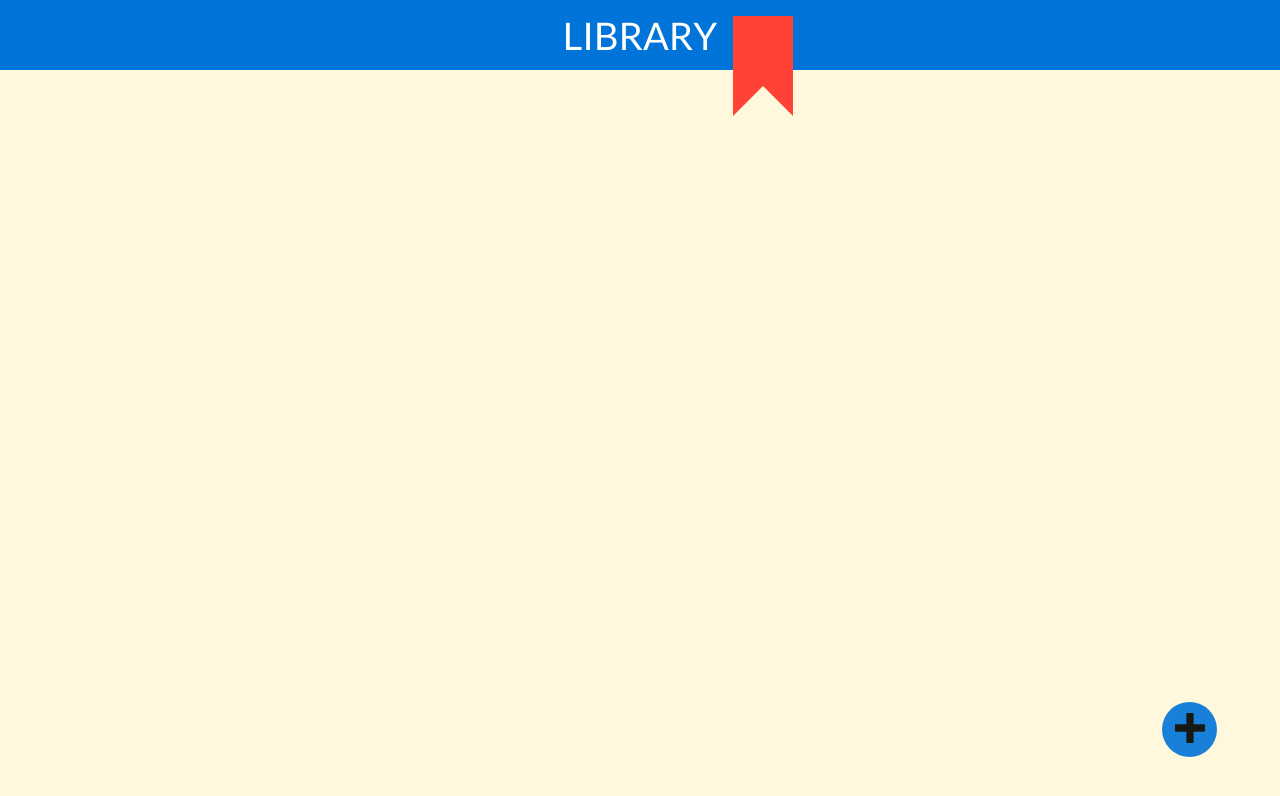
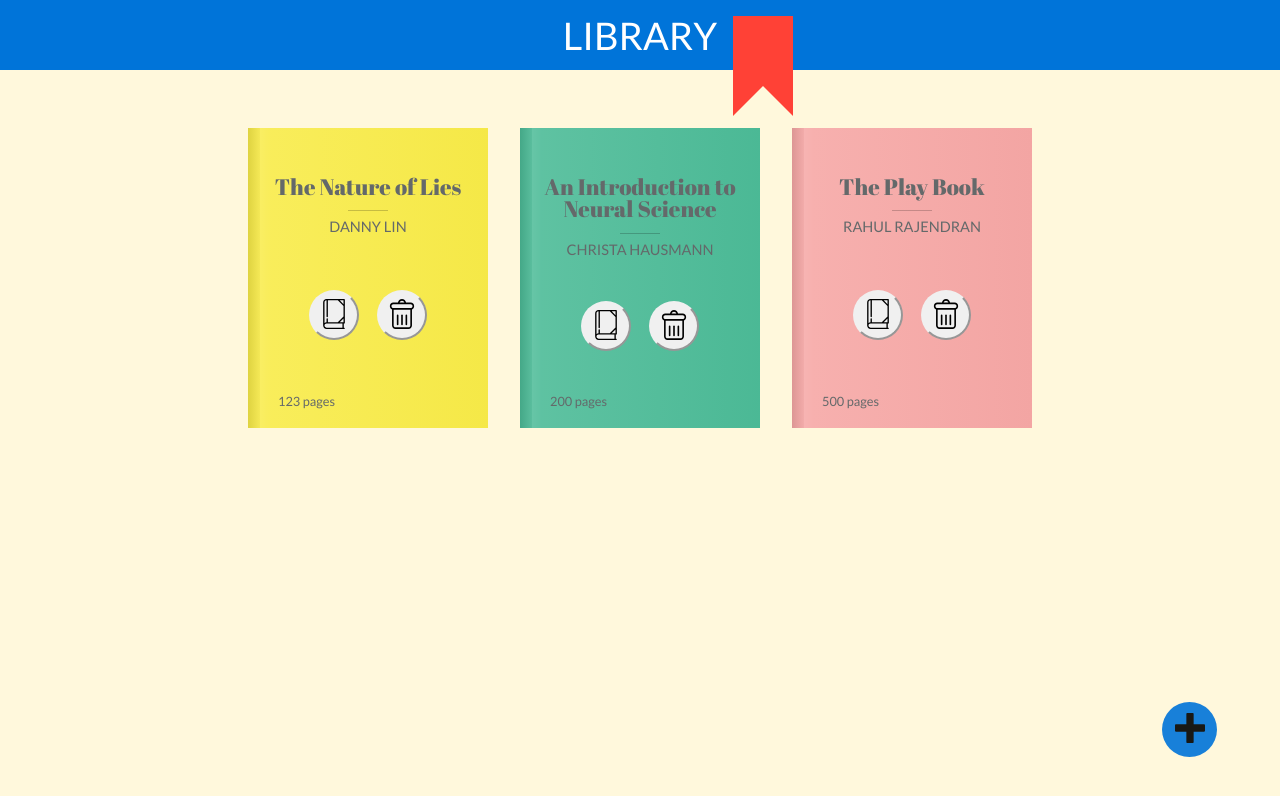
Before and after one commit to JoeDravarol/library, a plain HTML site: page index.html in a window 1280 px wide. Drawn offline with Linux system fonts and the light colour scheme.

Commit message:
Add display books script

```diff
--- a/script.js
+++ b/script.js
@@ -1,7 +1,10 @@
-let myLibrary = [];
+let myLibrary = [new Book("The Nature of Lies", "Danny Lin", "123"), new Book("An Introduction to Neural Science", "Christa Hausmann", "200"), new Book("The Play Book", "Rahul Rajendran", "500")];
 const bookColors = ["yellow", "teal", "pink", "beige", "light-blue", "grey", "light-beige", "light-grey"]
 
 const eventHandlers = {
+  library: {
+    mainContainer: document.querySelector('main')
+  },
   form: {
     modalBtn: document.getElementById('open-form'),
     modalForm: document.querySelector('.form-overlay'),
@@ -21,6 +24,7 @@ function addBookToLibrary(title, author, pages) {
   let book = new Book(title, author, pages)
 
   myLibrary.push(book);
+  renderLibrary();
 };
 
 const toggleFormModal = () => {
@@ -73,3 +77,45 @@ document.querySelector('form').addEventListener('submit', (e) => {
   addBookToLibrary(title, author, pages);
   toggleFormModal();
 });
+
+const renderLibrary = () => {
+  const mainContainer = eventHandlers.library.mainContainer;
+  let colorIndex = 0;
+
+  while(mainContainer.firstChild) {
+    mainContainer.removeChild(mainContainer.firstChild);
+  }
+
+  myLibrary.forEach((book, index) => {
+    mainContainer.insertAdjacentHTML("beforeend", `
+      <div class="book-cover ${bookColors[colorIndex]}" data-index="${index}">
+        <div class="cover-info">
+          <h2>
+            ${book.title}
+            <span>${book.author}</span>
+          </h2>
+
+          <div class="btn-container">
+            <button id="read-status" class="btn btn-read" tooltip="Book Not Read" data-read="${book.read}}">
+              <img src="./assets/images/closed-book.svg" alt="Closed book icon">
+            </button>
+
+            <button id="remove-book" class="btn btn-delete" tooltip="Remove Book">
+              <img src="./assets/images/delete.svg" alt="Delete icon">
+            </button>
+          </div>
+
+          <p>${book.pages} pages</p>
+        </div>
+      </div>
+      `);
+      if (colorIndex < bookColors.length - 1) {
+        colorIndex++;
+      } else if (colorIndex === bookColors.length -1) {
+        colorIndex = 0;
+      };
+
+  });
+};
+
+renderLibrary()
```
Also changed, not shown: main.css (line endings or trailing spaces).
